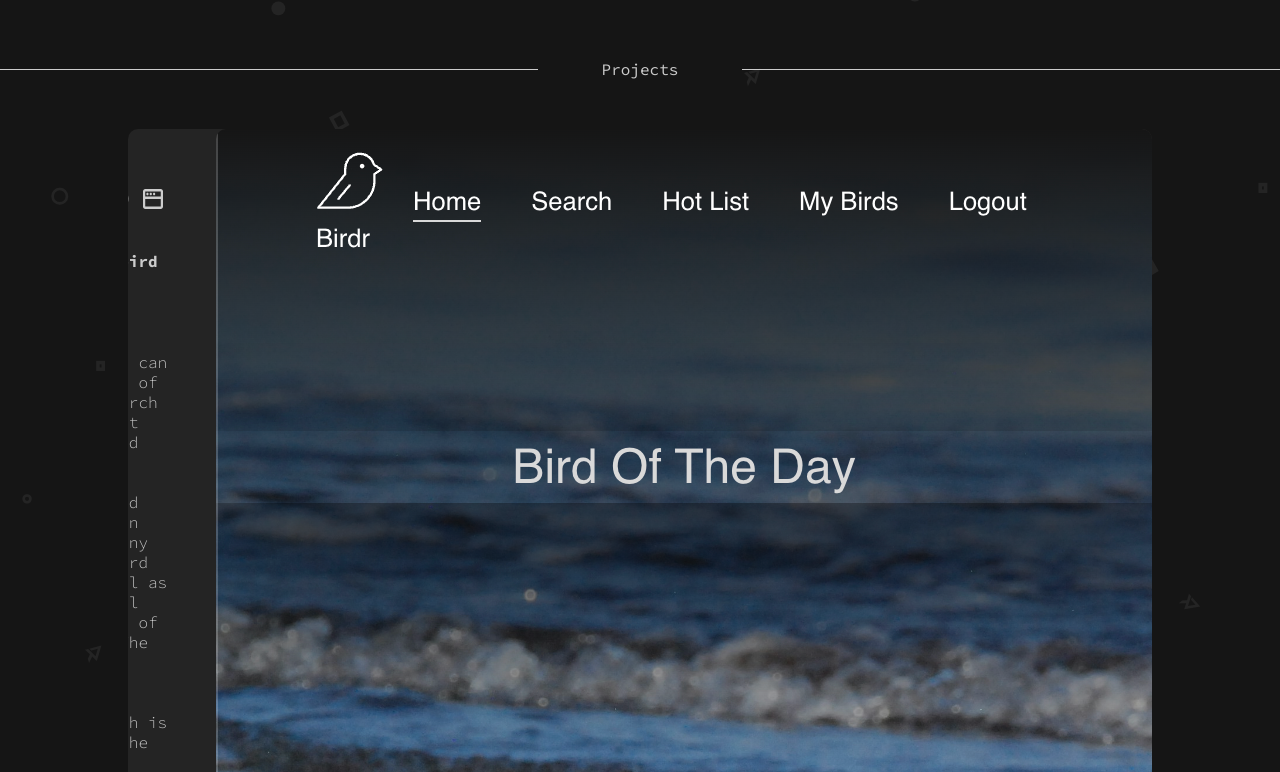
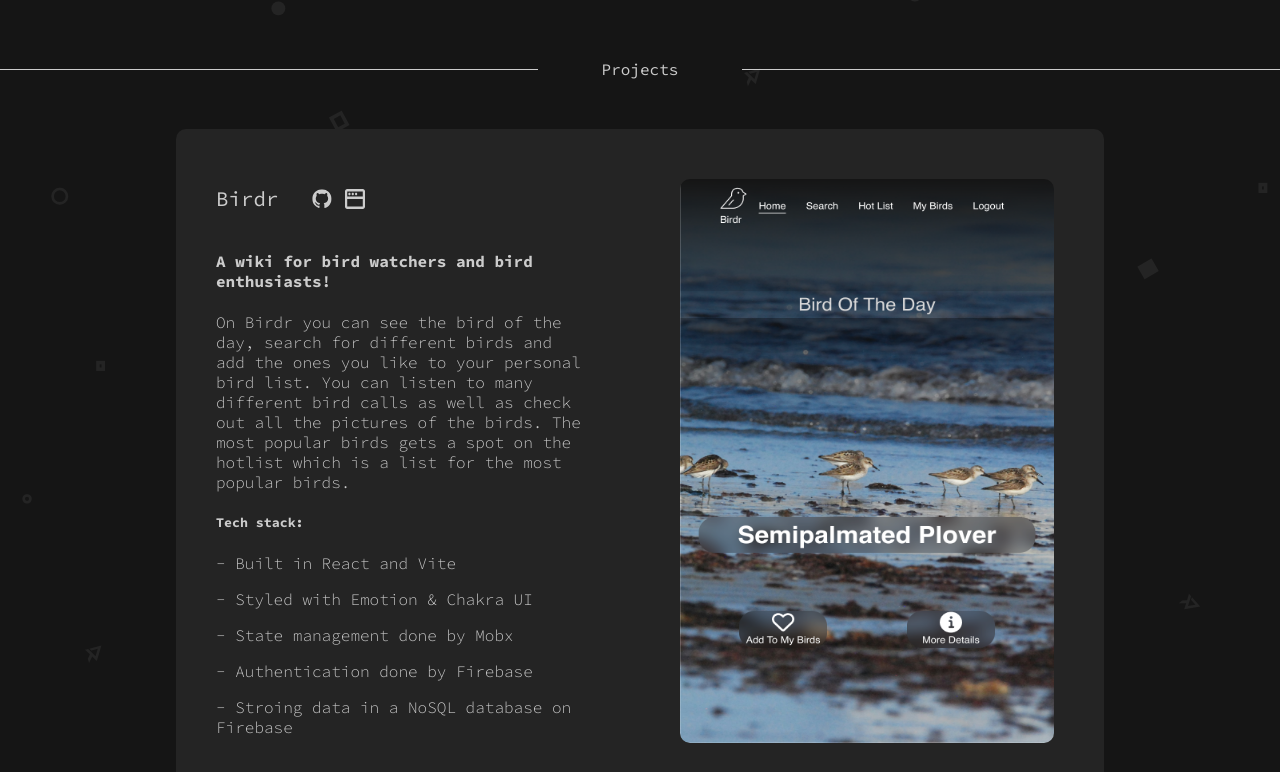
Before and after one commit to Rezaavoor/portfolio, a Next.js app: page / in a window 1280 px wide. Shown: the part 901-1673 px from the top of the page. Built offline with nearby package versions, Linux system fonts and the light colour scheme.

Commit message:
fix a bug where images would be too big

```diff
--- a/components/Project.tsx
+++ b/components/Project.tsx
@@ -40,22 +40,21 @@ export default function Project({
           position: relative;
           display: flex;
           justify-content: center;
+          margin: 50px;
           ${theme.mq[0]} {
             //1050
-            height: 400px;
+            height: 300px;
           }
         `}
       >
         <Image
           src={image}
-          width="0"
-          height="0"
-          sizes="100vw"
+          fill
+          sizes="(max-width: 768px) 100vw, (max-width: 1200px) 50vw, 33vw"
           style={{
-            width: "auto",
-            height: "100%",
             margin: "auto",
             borderRadius: "10px",
+
           }}
           alt="Project image"
         />
--- a/pages/index.tsx
+++ b/pages/index.tsx
@@ -46,13 +46,12 @@ export default function Home({ projects }: Props) {
             justify-content: space-between;
             ${theme.mq[2]} {
               //768
-              height: 230px;
+              height: 200px;
             }
           `}
         >
           <Logo size={30} name="email" />
           <Logo size={30} name="facebook" />
-          <Logo size={30} name="twitter" />
           <Logo size={30} name="linkedin" />
           <Logo size={30} name="instagram" />
           <Logo size={30} name="github" />
@@ -153,7 +152,11 @@ export default function Home({ projects }: Props) {
         </div>
       </div>
       {/* Projects */}
-      <div>
+<div
+  css={css`
+    margin-top: 200px;
+  `}
+>
   {/* Line separator */}
   <div
     id="projects"
@@ -161,7 +164,7 @@ export default function Home({ projects }: Props) {
       display: flex;
       align-items: center;
       justify-content: space-between;
-            margin-top: 200px;
+      margin-bottom: 40px;
     `}
   >
     <div
@@ -186,7 +189,27 @@ export default function Home({ projects }: Props) {
       `}
     />
   </div>
+
+  {/* Container for Projects with restricted width and padding */}
+  <div
+    css={css`
+      max-width: 1200px;
+      margin: 0 auto;
+      padding: 0 20px;
+
+      ${theme.mq[2]} {
+        //768 and below
+        padding: 0 15px;
+      }
+
+      ${theme.mq[3]} {
+        //576 and below
+        padding: 0 10px;
+      }
+    `}
+  >
     <Projects projects={projects} />
+  </div>
 </div>
     </div>
   );
```
Lines whose indentation alone changed are shown as unchanged.
